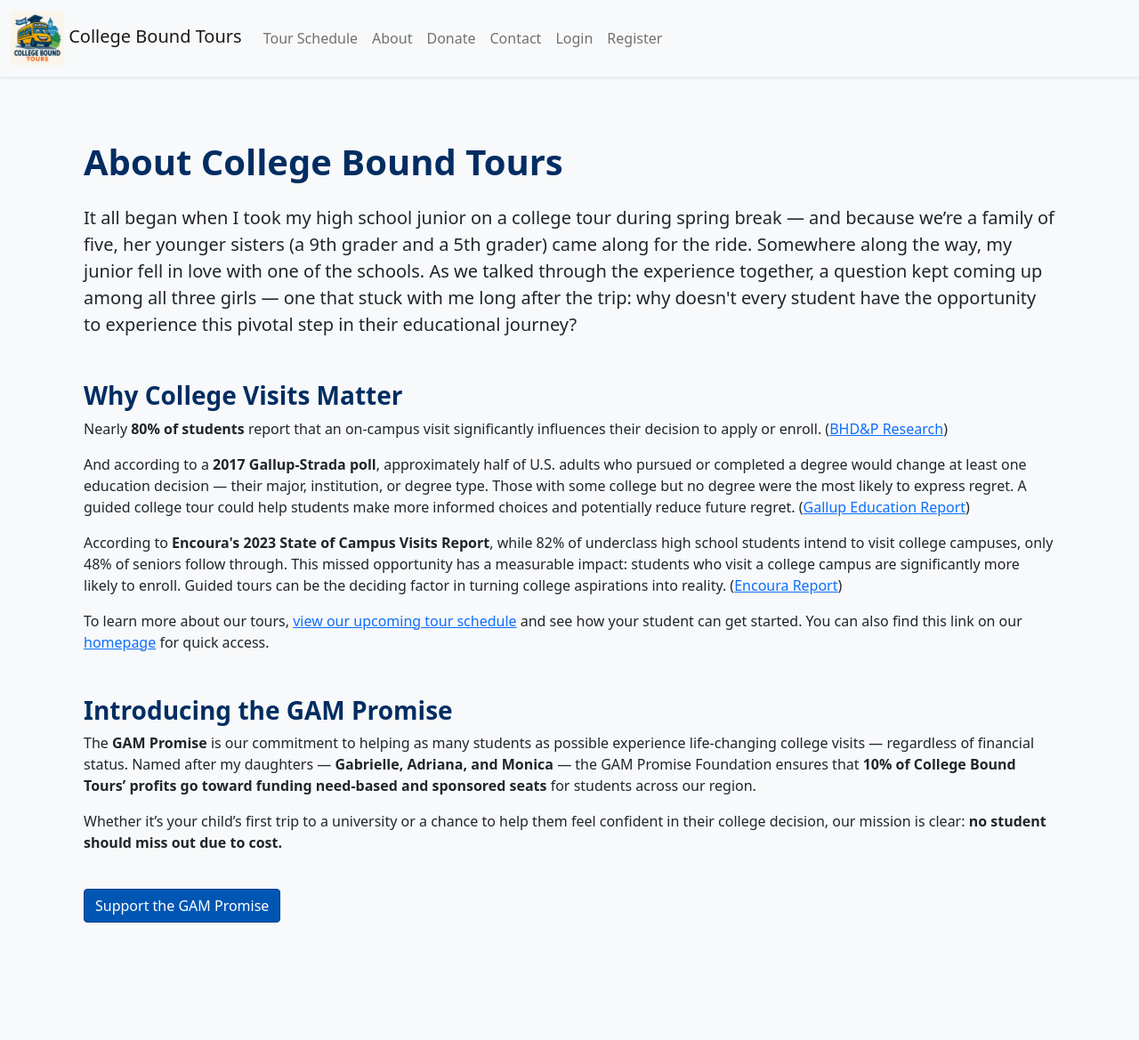
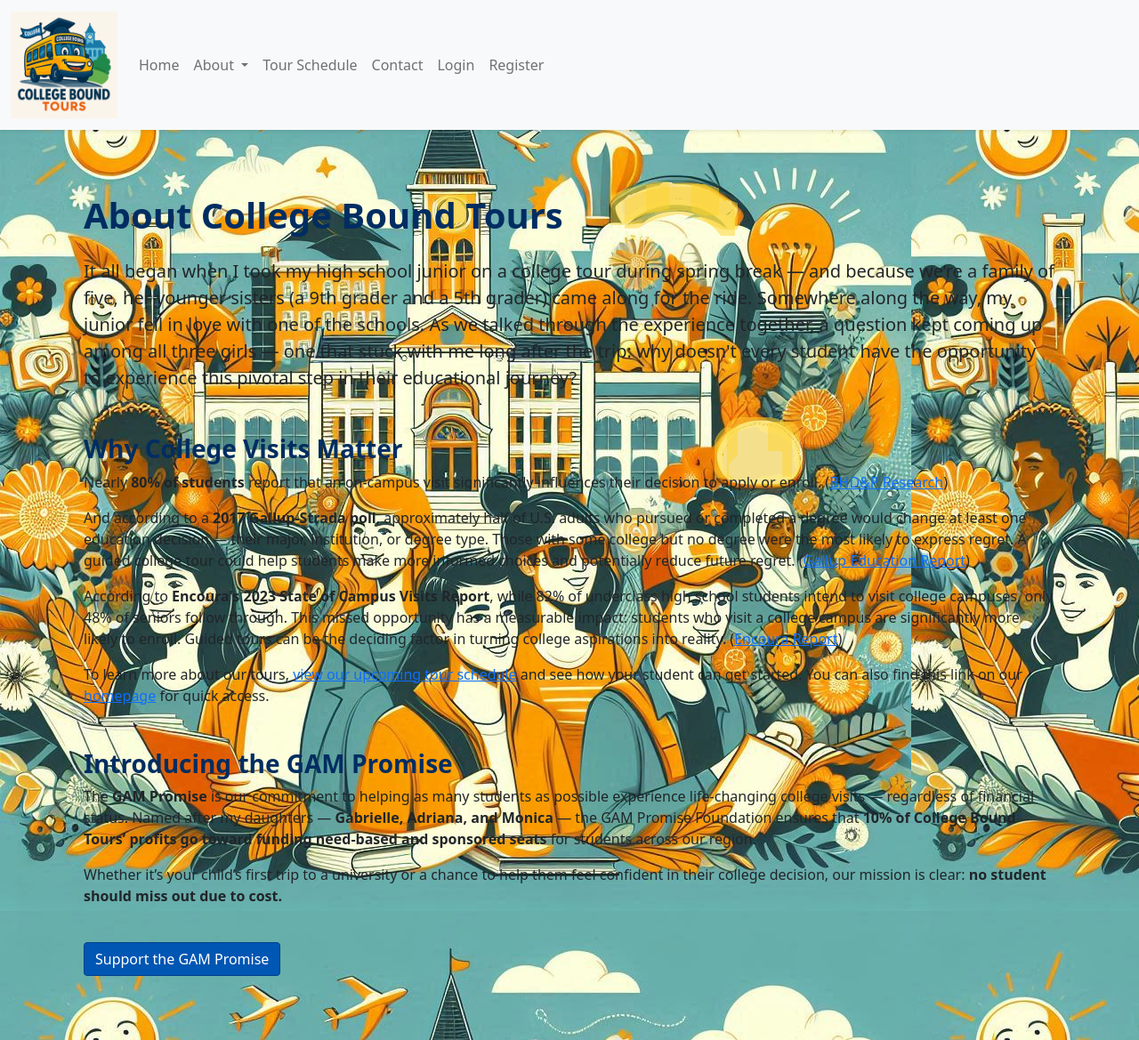
Before and after one commit to njeff667/collegeboundtours.com, a Flask app: page /about in a window 1280 px wide. Shown: the whole page at 89% size. Before the commit the page ends 1037 px from the top, so only its background shows below. Run offline with Flask 3, Linux system fonts and the light colour scheme; some libraries are stand-ins or nearby versions.

Commit message:
Got the site functional but needs a lot of work

```diff
--- a/app.py
+++ b/app.py
@@ -31,7 +31,7 @@ limiter = Limiter(get_remote_address, app=None, default_limits=["30 per hour"])
 load_dotenv()
 
 # Initialize Flask app
-app = Flask(__name__)
+app = Flask(__name__, static_folder="templates/static")
 app.secret_key = os.getenv("SECRET_KEY", "supersecretkey")
 app.register_blueprint(ai_bp, url_prefix="/auth")
 app.register_blueprint(auth_bp, url_prefix="/auth")
--- a/templates/base.html
+++ b/templates/base.html
@@ -53,8 +53,7 @@
 <nav class="navbar navbar-expand-lg navbar-light bg-light shadow-sm">
   <div class="container-fluid">
     <a class="navbar-brand" href="{{ url_for('home') }}">
-      <img src="{{ url_for('static', filename='img/cbt_logo.png') }}" alt="College Bound Tours Logo" height="60">
-      College Bound Tours
+      <img src="{{ url_for('static', filename='img/cbt_logo.png') }}" alt="College Bound Tours Logo" height="120">
     </a>
     <button class="navbar-toggler" type="button" data-bs-toggle="collapse" data-bs-target="#navContent">
       <span class="navbar-toggler-icon"></span>
@@ -64,15 +63,23 @@
       <ul class="navbar-nav me-auto mb-2 mb-lg-0">
 
         <li class="nav-item">
-          <a class="nav-link" href="{{ url_for('tours.tour_schedule') }}">Tour Schedule</a>
+          <a class="nav-link" href="{{ url_for('home') }}">Home</a>
         </li>
 
-        <li class="nav-item">
-          <a class="nav-link" href="{{ url_for('about') }}">About</a>
+        <li class="nav-item dropdown">
+          <a class="nav-link dropdown-toggle" href="#" id="navbarDropdown" role="button" data-toggle="dropdown" aria-haspopup="true" aria-expanded="false">
+            About
+          </a>
+          <div class="dropdown-menu" aria-labelledby="navbarDropdown">
+            <div class="dropdown-divider"></div>
+            <a class="dropdown-item" href="{{ url_for('about') }}">About</a>
+            <a class="dropdown-item" href="{{ url_for('donate.gam_promise') }}">Donate</a>
+          </div>
         </li>
 
+
         <li class="nav-item">
-          <a class="nav-link" href="{{ url_for('donate.gam_promise') }}">Donate</a>
+          <a class="nav-link" href="{{ url_for('tours.tour_schedule') }}">Tour Schedule</a>
         </li>
 
         <li class="nav-item">
--- a/templates/static/css/custom.css
+++ b/templates/static/css/custom.css
@@ -1,6 +1,7 @@
 /* General page background */
 body {
-    background-color: #f8f9fa; /* Light gray-blue */
+    background-color: #bfd7f0; /* Light gray-blue */
+    background-image: url("static/img/background.PNG");
 }
 
 /* Card look */
```
Also changed, not shown: templates/static/img/background.PNG (added).
